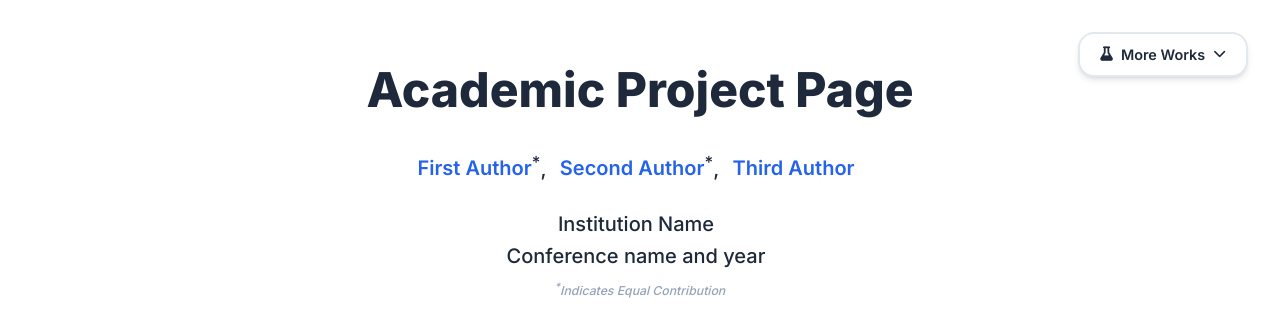
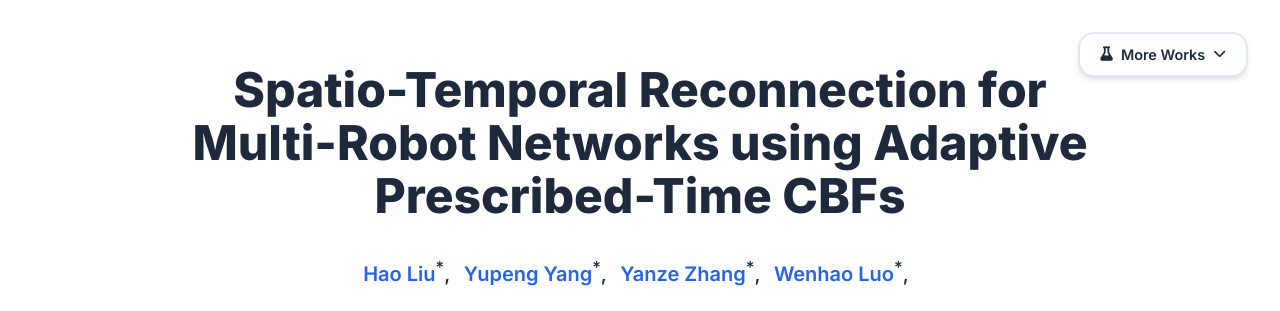
Before and after one commit to yupengyanguncc/Multirobot_reconnection, a plain HTML site: page index.html in a window 1280 px wide. Shown: the top 311 px of the page. Drawn offline with nearby package versions, Linux system fonts and the light colour scheme; some icons are missing.

Commit message:
Update paper title and author names in index.html

```diff
--- a/index.html
+++ b/index.html
@@ -6,7 +6,7 @@
 
   <!-- Primary Meta Tags -->
   <!-- TODO: Replace with your paper title and author names -->
-  <meta name="title" content="Spatio-Temporal Reconnection for Multi-Robot Networks using Adaptive Prescribed-Time CBFs - Hao Liu, Yupeng Yang, Yanze Zhang and Wenhao Luo">
+  <meta name="title" content="Spatio-Temporal Reconnection for Multi-Robot Networks using Adaptive Prescribed-Time CBFs - Hao Liu, Yupeng Yang, Yanze Zhang, Wenhao Luo">
   <!-- TODO: Write a compelling 150-160 character description of your research -->
   <meta name="description" content="BRIEF_DESCRIPTION_OF_YOUR_RESEARCH_CONTRIBUTION_AND_FINDINGS">
   <!-- TODO: Add 5-10 relevant keywords for your research area -->
@@ -241,15 +241,17 @@
         <div class="columns is-centered">
           <div class="column has-text-centered">
             <!-- TODO: Replace with your paper title -->
-            <h1 class="title is-1 publication-title">Academic Project Page</h1>
+            <h1 class="title is-1 publication-title">Spatio-Temporal Reconnection for Multi-Robot Networks using Adaptive Prescribed-Time CBFs</h1>
             <div class="is-size-5 publication-authors">
               <!-- TODO: Replace with your paper authors and their personal links -->
               <span class="author-block">
-                <a href="FIRST AUTHOR PERSONAL LINK" target="_blank">First Author</a><sup>*</sup>,</span>
+                <a href="FIRST AUTHOR PERSONAL LINK" target="_blank">Hao Liu</a><sup>*</sup>,</span>
                 <span class="author-block">
-                  <a href="SECOND AUTHOR PERSONAL LINK" target="_blank">Second Author</a><sup>*</sup>,</span>
+                  <a href="SECOND AUTHOR PERSONAL LINK" target="_blank">Yupeng Yang</a><sup>*</sup>,</span>
                   <span class="author-block">
-                    <a href="THIRD AUTHOR PERSONAL LINK" target="_blank">Third Author</a>
+                    <a href="THIRD AUTHOR PERSONAL LINK" target="_blank">Yanze Zhang</a><sup>*</sup>,</span>
+                  <span class="author-block">
+                    <a href="THIRD AUTHOR PERSONAL LINK" target="_blank">Wenhao Luo</a><sup>*</sup>,</span>
                   </span>
                   </div>
 
```
